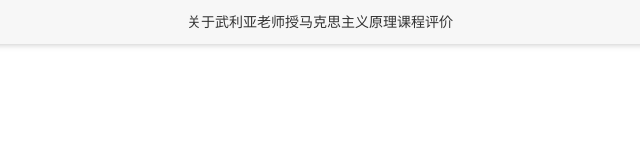
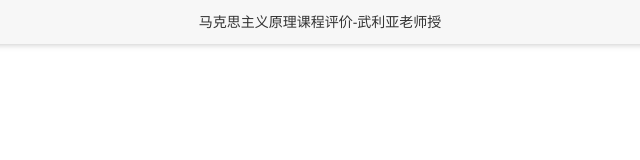
Before and after one commit to wlyaini/biye, a plain HTML site: page judge-detail.html in a window 1280 px wide. Shown: the full height of the page, 320-960 px from the left. Drawn offline with Linux system fonts and the light colour scheme.

Commit message:
wly分支提交

```diff
--- a/judge-detail.html
+++ b/judge-detail.html
@@ -14,7 +14,7 @@
 			<span class="iconfont icon-arrow-left"></span>
 			<span class="c-back">返回</span>
 		</a>
-		<p class="com-title">关于武利亚老师授马克思主义原理课程评价</p>
+		<p class="com-title">马克思主义原理课程评价-武利亚老师授</p>
 	</header>
 	<div class="content-area container">
 
```
